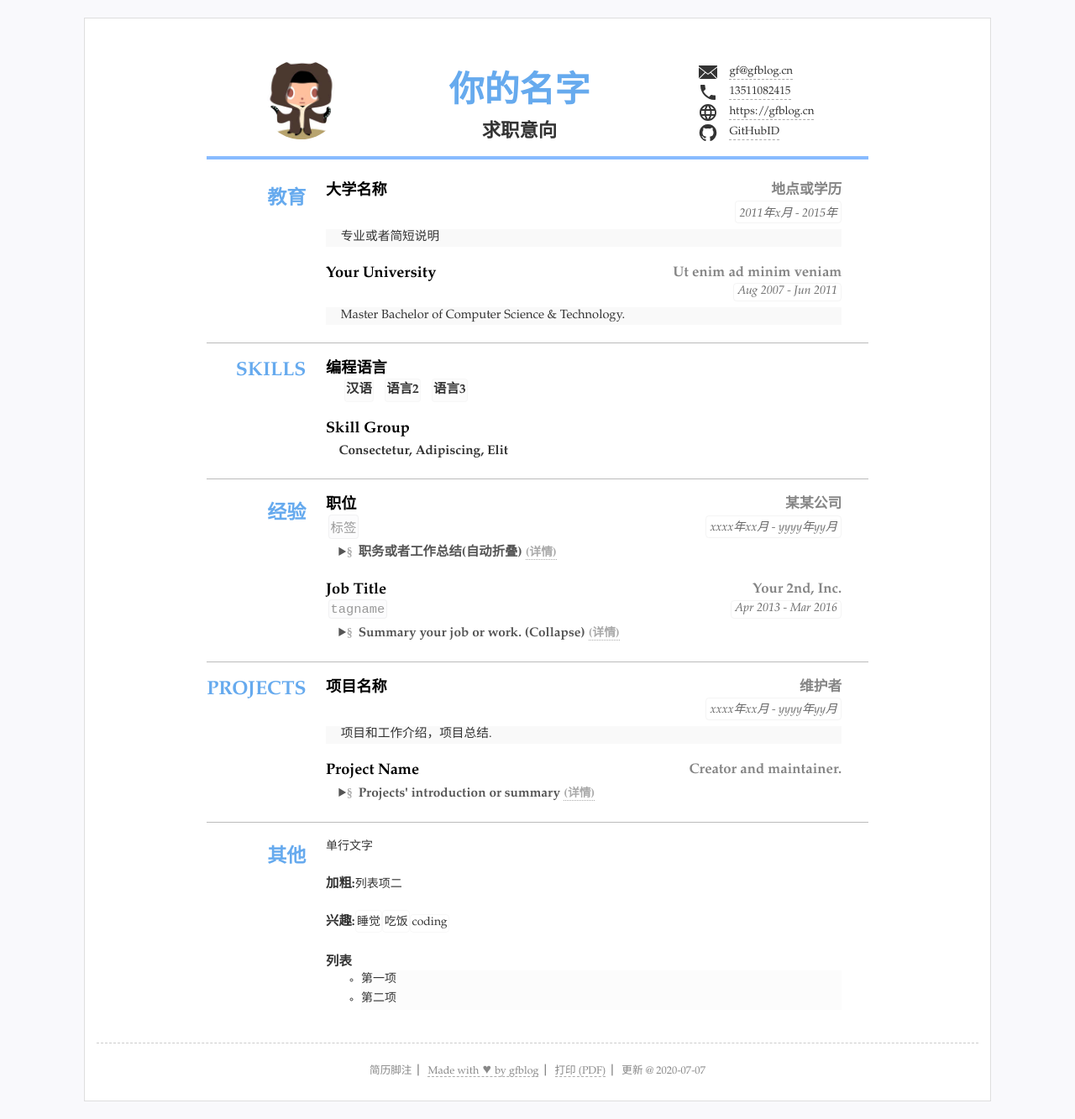
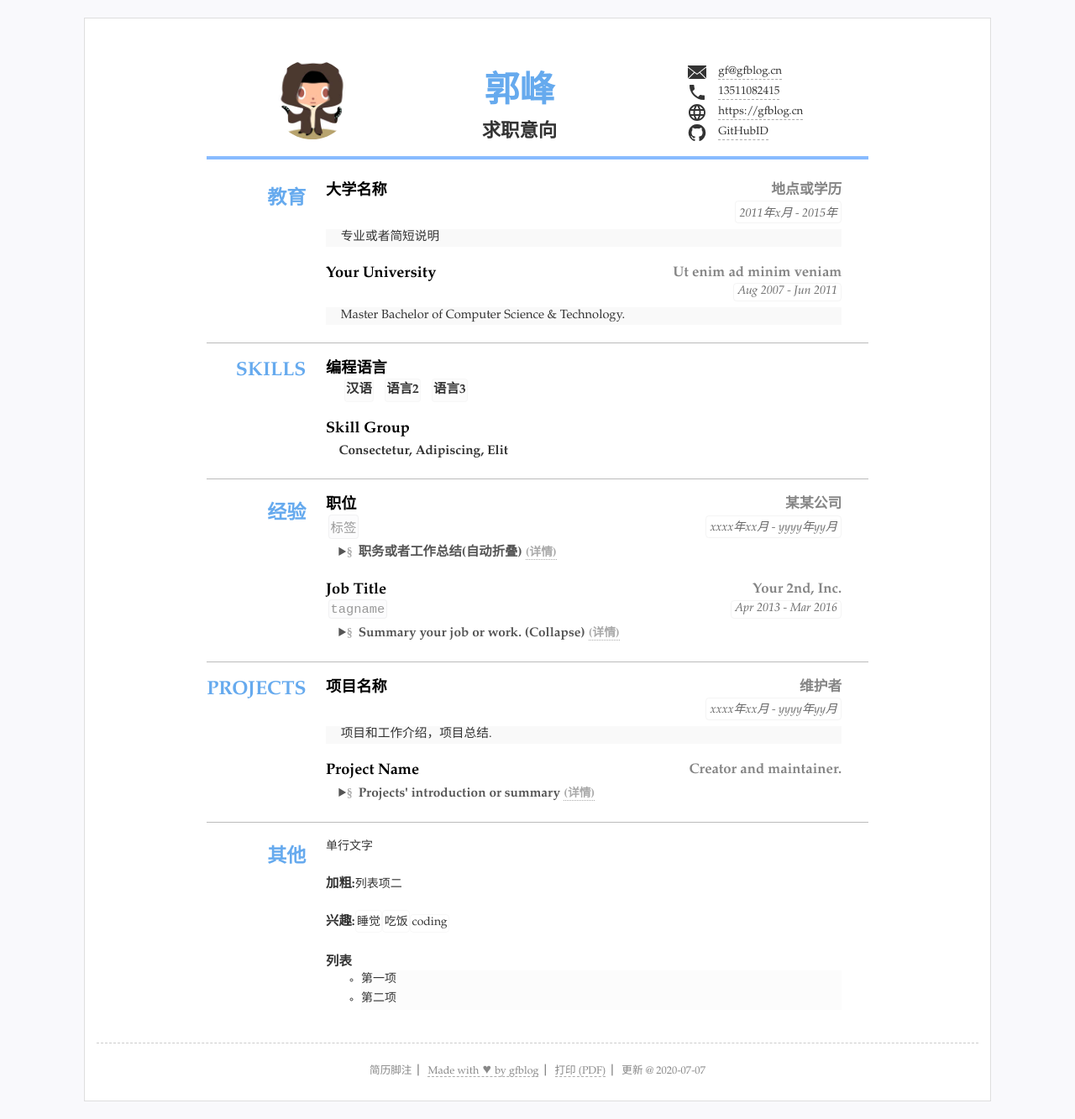
Before and after one commit to gfblog/resume, a Jekyll site: the page built from index.html, in a window 1280 px wide. Shown: the whole page at 84% size. Built offline with Jekyll 4.4.1, drawn with Linux system fonts in a browser that asks for light colours.

Commit message:
Update resume.yml

```diff
--- a/_data/resume.yml
+++ b/_data/resume.yml
@@ -1,9 +1,9 @@
 # 数据格式可以为 yaml(文件以.yml结尾) 或者json(文件以.json结尾)
 # 如果YAML格式的数据请先检查格式是否有误，可选检查工具 http://www.yamllint.com
 
-title: "简历标题"
+title: "个人简历"
 lang: "zh" #语言设置 zh表示中文 en 表示英语
-name: "你的名字"
+name: "郭峰"
 jobtitle: "求职意向" #可空不显示
 photo: "assets/img/photo.jpg" #照片可空，不显示
 
```
